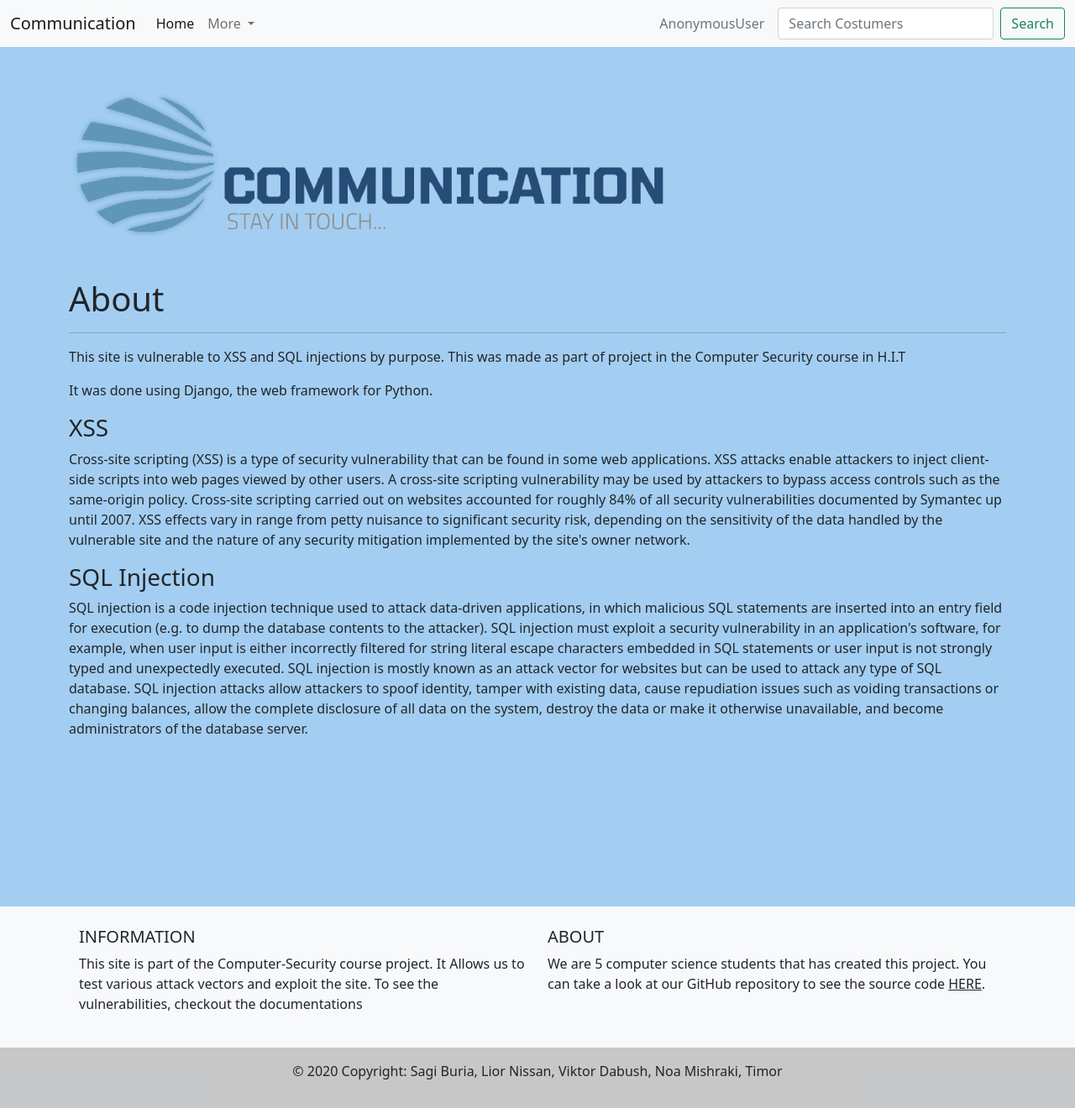
After one commit to Sagi313/computerSecurity, a Django app: page /about/ in a window 1280 px wide. The commit adds this page. Shown: the whole page at 84% size. Run offline with Django 3.2, Linux system fonts and the light colour scheme.

Commit message:
Added an about page
just plain text view

```diff
--- /dev/null
+++ b/webApp/templates/webApp/about.html
@@ -0,0 +1,37 @@
+{% extends 'webApp/base.html' %} {% block title %}Communication_LTD{% endblock %}
+{% block pageTitle %}About{% endblock %}
+
+{% block public_content %}
+
+<p>This site is vulnerable to XSS and SQL injections by purpose.
+    This was made as part of project in the Computer Security course in H.I.T</p>
+
+<p>It was done using Django, the web framework for Python.</p>
+
+<h3>XSS</h3>
+<p>
+Cross-site scripting (XSS) is a type of security vulnerability that can be found in some web applications.
+XSS attacks enable attackers to inject client-side scripts into web pages viewed by other users. A cross-site
+scripting vulnerability may be used by attackers to bypass access controls such as the same-origin policy.
+Cross-site scripting carried out on websites accounted for roughly 84% of all security vulnerabilities documented
+by Symantec up until 2007. XSS effects vary in range from petty nuisance to significant security risk,
+depending on the sensitivity of the data handled by the vulnerable site and the nature of any security mitigation
+implemented by the site's owner network.
+</p>
+
+
+<h3>SQL Injection</h3>
+<p>
+SQL injection is a code injection technique used to attack data-driven applications, in which malicious SQL statements
+are inserted into an entry field for execution (e.g. to dump the database contents to the attacker).
+SQL injection must exploit a security vulnerability in an application's software, for example, when user input is
+either incorrectly filtered for string literal escape characters embedded in SQL statements or user input is not
+strongly typed and unexpectedly executed. SQL injection is mostly known as an attack vector for websites but can
+be used to attack any type of SQL database.
+
+SQL injection attacks allow attackers to spoof identity, tamper with existing data, cause repudiation issues such as
+voiding transactions or changing balances, allow the complete disclosure of all data on the system, destroy the
+data or make it otherwise unavailable, and become administrators of the database server.
+</p>
+
+{% endblock %}
--- a/webApp/templates/webApp/base.html
+++ b/webApp/templates/webApp/base.html
@@ -31,26 +31,15 @@
                 <li class="nav-item">
                     <a class="nav-link active" aria-current="page" href="/">Home</a>
                 </li>
-                <li class="nav-item">
-                    <a class="nav-link" href="#">Link</a>
-                </li>
                 <li class="nav-item dropdown">
                     <a class="nav-link dropdown-toggle" href="#" id="navbarDropdown" role="button"
                        data-bs-toggle="dropdown" aria-expanded="false">
-                        Dropdown
+                        More
                     </a>
                     <ul class="dropdown-menu" aria-labelledby="navbarDropdown">
-                        <li><a class="dropdown-item" href="#">Action</a></li>
-                        <li><a class="dropdown-item" href="#">Another action</a></li>
                         <li><a class="dropdown-item" href="/chat">Chat</a></li>
-                        <li>
-                            <hr class="dropdown-divider">
-                        </li>
-                        <li><a class="dropdown-item" href="#">Something else here</a></li>
+                        <li><a class="dropdown-item" href="/about">About</a></li>
                     </ul>
-                </li>
-                <li class="nav-item">
-                    <a class="nav-link disabled">Disabled</a>
                 </li>
             </ul>
             <a class="nav-link disabled">{{ user }}</a>
--- a/webApp/urls.py
+++ b/webApp/urls.py
@@ -15,6 +15,7 @@ urlpatterns = [
     path('login/', auth_views.LoginView.as_view()),
     path('logout/', views.logout_user, name="logout"),
     path('chat/', views.chat, name='chat'),
+    path('about/', views.about, name='about'),
     path('password_changing/', views.changepasswordsform.as_view(template_name='registration/change-password.html', success_url=reverse_lazy('webApp:password_success')), name='password_change'),
     path('password_change_successfully/', views.password_success, name='password_success'),
     path('reset_password/', auth_views.PasswordResetView.as_view(template_name='registration/reset_password.html', email_template_name ='registration/password_reset_email.txt',success_url=reverse_lazy('webApp:password_reset_done')), name='password_reset'),
--- a/webApp/views.py
+++ b/webApp/views.py
@@ -117,3 +117,6 @@ def chat(response):
         user_chat_msg.save()
     msg = UserChatMessage.objects.all()
     return render(response, "webApp/chat.html", {'chat_msgs': msg})
+
+def about(request):
+    return render(request, "webApp/about.html")
```
